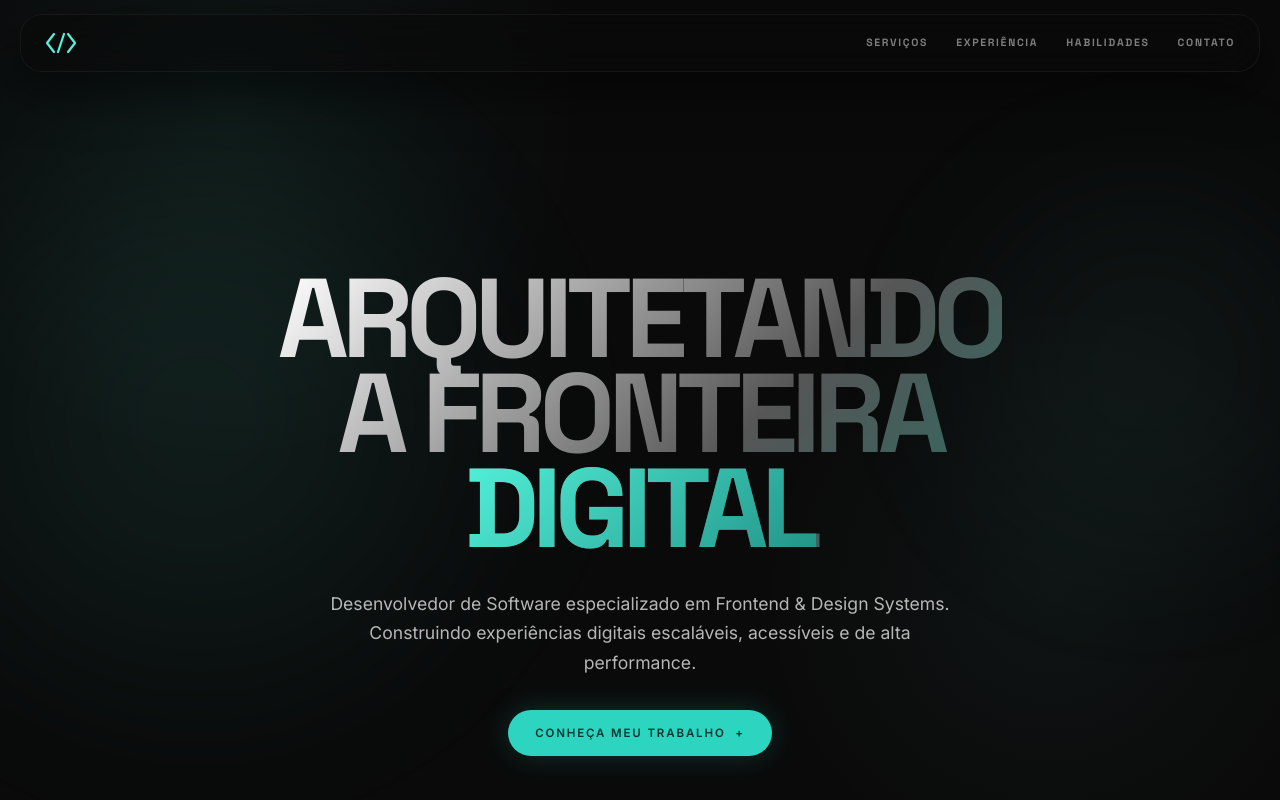
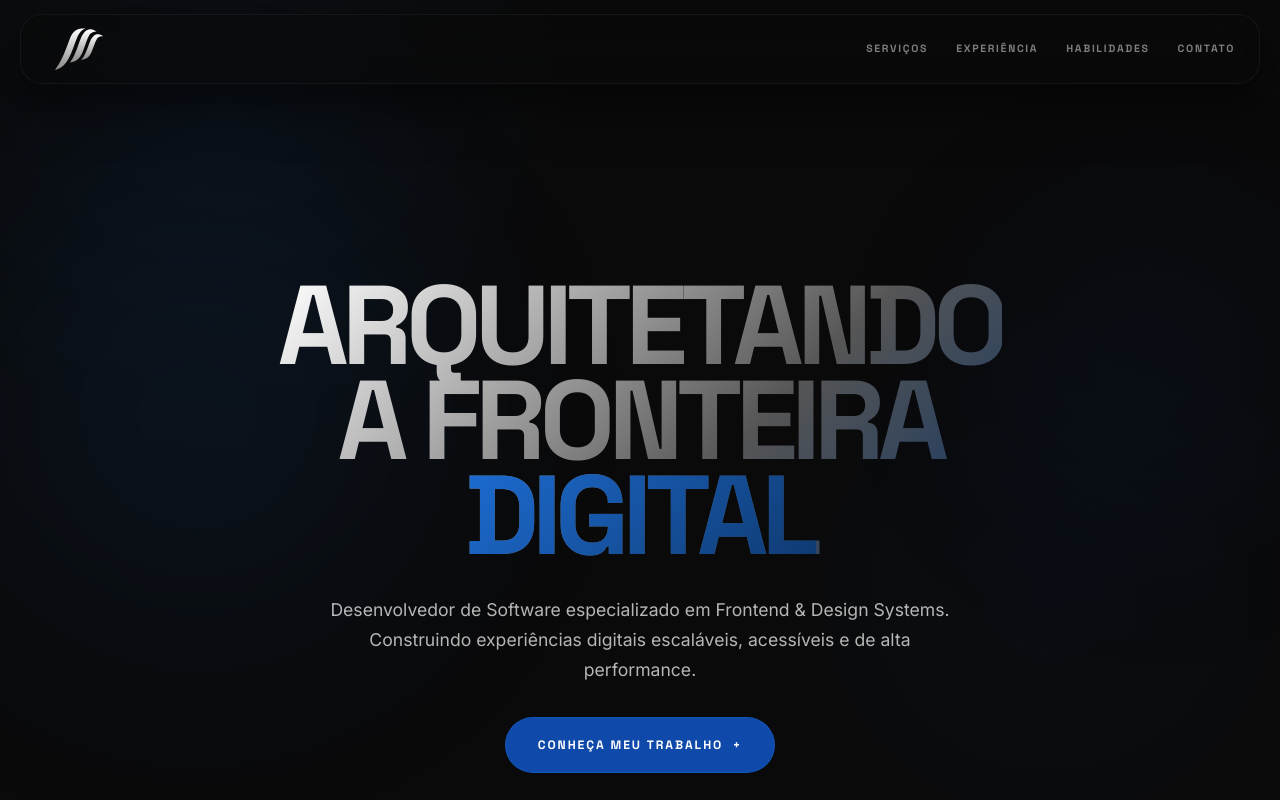
Before and after one commit to murillomartinss/murillo-lp, a React (Vite) app: page / in a window 1280 px wide. Built offline with nearby package versions, Linux system fonts and the light colour scheme.

Commit message:
feat: color lp

```diff
--- a/src/App.module.css
+++ b/src/App.module.css
@@ -20,7 +20,7 @@
 }
 
 .scrollViewport::-webkit-scrollbar-thumb {
-  background: rgba(87, 241, 219, 0.12);
+  background: rgba(var(--accent-rgb), 0.12);
 }
 
 .noise {
@@ -31,7 +31,7 @@
   opacity: 0.14;
   background:
     radial-gradient(circle at 20% 20%, rgba(255, 255, 255, 0.02) 0, transparent 22%),
-    radial-gradient(circle at 80% 10%, rgba(87, 241, 219, 0.025) 0, transparent 18%),
+    radial-gradient(circle at 80% 10%, rgba(var(--accent-rgb), 0.025) 0, transparent 18%),
     linear-gradient(rgba(255, 255, 255, 0.012) 1px, transparent 1px),
     linear-gradient(90deg, rgba(255, 255, 255, 0.012) 1px, transparent 1px);
   background-size: auto, auto, 140px 140px, 140px 140px;
@@ -52,7 +52,7 @@
   left: -12%;
   width: 44rem;
   height: 44rem;
-  background: radial-gradient(circle, rgba(87, 241, 219, 0.12), transparent 70%);
+  background: radial-gradient(circle, rgba(var(--accent-rgb), 0.12), transparent 70%);
 }
 
 .glowRight {
@@ -60,7 +60,7 @@
   bottom: 18%;
   width: 36rem;
   height: 36rem;
-  background: radial-gradient(circle, rgba(98, 208, 194, 0.1), transparent 70%);
+  background: radial-gradient(circle, rgba(var(--accent-2-rgb), 0.1), transparent 70%);
 }
 
 .navWrap {
@@ -91,6 +91,12 @@
   align-items: center;
   text-decoration: none;
   cursor: pointer;
+  overflow: visible;
+}
+
+.logoIcon {
+  transform: scale(1.8);
+  transform-origin: left center;
 }
 
 .navLinks {
@@ -118,9 +124,9 @@
 
 .navLinkActive,
 .navLinkActive:visited {
-  color: #2dd4bf;
+  color: #ffffff;
   padding-bottom: 0.35rem;
-  border-bottom: 2px solid #2dd4bf;
+  border-bottom: 2px solid var(--accent);
 }
 
 .resumeButton,
@@ -130,16 +136,16 @@
   justify-content: center;
   padding: 0.8rem 1.3rem;
   border-radius: 999px;
-  border: 1px solid rgba(45, 212, 191, 0.2);
-  color: #2dd4bf;
-  background: rgba(45, 212, 191, 0.1);
+  border: 1px solid rgba(var(--accent-2-rgb), 0.2);
+  color: var(--accent-2);
+  background: rgba(var(--accent-2-rgb), 0.1);
   text-decoration: none;
   font-family: var(--font-headline);
   font-size: 0.66rem;
   font-weight: 700;
   text-transform: uppercase;
   letter-spacing: 0.16em;
-  box-shadow: 0 0 15px rgba(45, 212, 191, 0.1);
+  box-shadow: 0 0 15px rgba(var(--accent-2-rgb), 0.1);
 }
 
 .canvas {
@@ -154,7 +160,6 @@
 .skillsSection {
   width: min(1240px, calc(100vw - 40px));
   margin: 0 auto;
-  scroll-margin-top: 7rem;
 }
 
 .sectionPanel {
@@ -202,14 +207,14 @@
   text-transform: uppercase;
   color: transparent;
   -webkit-text-fill-color: transparent;
-  background: linear-gradient(135deg, #ffffff 0%, #565656 62%, rgba(87, 241, 219, 0.42) 100%);
+  background: linear-gradient(135deg, #ffffff 0%, #565656 62%, rgba(var(--accent-rgb), 0.42) 100%);
   -webkit-background-clip: text;
   background-clip: text;
 }
 
 .heroTitle span {
   -webkit-text-fill-color: transparent;
-  background: linear-gradient(135deg, #54f5dd 0%, #1f8f83 100%);
+  background: linear-gradient(135deg, var(--accent) 0%, color-mix(in srgb, var(--accent) 50%, #000) 100%);
   -webkit-background-clip: text;
   background-clip: text;
 }
@@ -229,17 +234,17 @@
   justify-content: center;
   gap: 0.6rem;
   margin: 0 auto;
-  padding: 1rem 1.7rem;
+  padding: 1.2rem 2rem;
   border-radius: 999px;
-  background: #2dd4bf;
-  color: #003731;
+  border: 1px solid rgba(var(--accent-rgb), 0.3);
+  background: var(--accent-2);
+  color: #ffffff;
   text-decoration: none;
-  font-family: var(--font-body);
-  font-size: 0.72rem;
+  font-family: var(--font-headline);
+  font-size: 0.76rem;
   font-weight: 700;
   text-transform: uppercase;
   letter-spacing: 0.16em;
-  box-shadow: 0 0 30px rgba(45, 212, 191, 0.2);
 }
 
 .scrollHintWrap {
@@ -258,7 +263,7 @@
 }
 
 .scrollHint span {
-  color: #2dd4bf;
+  color: #93c5fd;
   font-family: var(--font-body);
   font-size: 0.6rem;
   text-transform: uppercase;
@@ -268,7 +273,7 @@
 .scrollHint div {
   width: 1px;
   height: 3rem;
-  background: linear-gradient(180deg, #2dd4bf, transparent);
+  background: linear-gradient(180deg, #93c5fd, transparent);
 }
 
 .servicesSection {
@@ -294,7 +299,7 @@
 .sectionLine {
   width: 6rem;
   height: 3px;
-  background: linear-gradient(90deg, #2dd4bf, transparent);
+  background: linear-gradient(90deg, var(--accent-2), transparent);
   transform-origin: left center;
 }
 
@@ -327,7 +332,7 @@
   background:
     linear-gradient(180deg, rgba(10, 10, 10, 0.12), rgba(10, 10, 10, 0.5)),
     linear-gradient(135deg, rgba(255, 255, 255, 0.04), transparent 35%),
-    radial-gradient(circle at 20% 20%, rgba(45, 212, 191, 0.08), transparent 28%),
+    radial-gradient(circle at 20% 20%, rgba(var(--accent-2-rgb), 0.08), transparent 28%),
     repeating-linear-gradient(
       0deg,
       rgba(255, 255, 255, 0.03) 0,
@@ -357,7 +362,7 @@
   margin-bottom: 1.4rem;
   border-radius: 999px;
   background: rgba(255, 255, 255, 0.05);
-  color: #2dd4bf;
+  color: var(--accent);
   font-family: var(--font-headline);
   font-size: 0.95rem;
   font-weight: 700;
@@ -398,7 +403,7 @@
   width: 36rem;
   height: 36rem;
   border-radius: 50%;
-  background: radial-gradient(circle, rgba(87, 241, 219, 0.08), transparent 70%);
+  background: radial-gradient(circle, rgba(var(--accent-rgb), 0.08), transparent 70%);
   filter: blur(100px);
   pointer-events: none;
 }
@@ -424,7 +429,7 @@
 
 .experienceHeader h2 span,
 .skillsIntro h2 span {
-  color: #57f1db;
+  color: var(--accent);
 }
 
 .experienceHeader p,
@@ -455,7 +460,7 @@
   width: 100%;
   height: 100%;
   transform-origin: top center;
-  background: linear-gradient(180deg, rgba(87, 241, 219, 0.95), rgba(87, 241, 219, 0.1));
+  background: linear-gradient(180deg, rgba(var(--accent-rgb), 0.95), rgba(var(--accent-rgb), 0.1));
 }
 
 .timelineItems {
@@ -487,12 +492,12 @@
 }
 
 .timelineNode {
-  background: rgba(87, 241, 219, 0.45);
+  background: rgba(var(--accent-rgb), 0.45);
 }
 
 .timelineNodeCurrent {
-  background: #57f1db;
-  box-shadow: 0 0 15px rgba(87, 241, 219, 0.8), 0 0 0 4px #0a0a0a;
+  background: var(--accent);
+  box-shadow: 0 0 15px rgba(var(--accent-rgb), 0.8), 0 0 0 4px #0a0a0a;
 }
 
 .timelineTop {
@@ -505,7 +510,7 @@
 
 .timelinePeriod {
   margin-bottom: 0.8rem;
-  color: #57f1db;
+  color: #a0a8b0;
   font-family: var(--font-body);
   font-size: 0.7rem;
   font-weight: 600;
@@ -592,7 +597,7 @@
   width: 38rem;
   height: 38rem;
   border-radius: 50%;
-  background: radial-gradient(circle, rgba(87, 241, 219, 0.06), transparent 72%);
+  background: radial-gradient(circle, rgba(var(--accent-rgb), 0.06), transparent 72%);
   filter: blur(100px);
   pointer-events: none;
 }
@@ -676,7 +681,7 @@
   display: inline-flex;
   align-items: center;
   justify-content: center;
-  color: #57f1db;
+  color: var(--accent);
   font-family: var(--font-headline);
   font-size: 1rem;
   font-weight: 700;
@@ -729,7 +734,7 @@
 .skillPillIcon {
   display: flex;
   align-items: center;
-  color: #2dd4bf;
+  color: var(--accent-2);
   flex-shrink: 0;
 }
 
@@ -759,7 +764,7 @@
 
 .contactEyebrow {
   margin: 0 0 1rem;
-  color: #57f1db;
+  color: #a0a8b0;
   font-size: 0.7rem;
   text-transform: uppercase;
   letter-spacing: 0.22em;
@@ -778,17 +783,18 @@
   display: inline-flex;
   align-items: center;
   justify-content: center;
-  gap: 0.7rem;
+  gap: 0.6rem;
   padding: 1.2rem 2rem;
-  background: #57f1db;
-  color: #003731;
+  border-radius: 999px;
+  border: 1px solid rgba(var(--accent-rgb), 0.3);
+  background: var(--accent-2);
+  color: #ffffff;
   text-decoration: none;
   font-family: var(--font-headline);
-  font-size: 0.82rem;
+  font-size: 0.76rem;
   font-weight: 700;
   text-transform: uppercase;
   letter-spacing: 0.16em;
-  box-shadow: 0 0 40px rgba(87, 241, 219, 0.15);
 }
 
 .contactLinks {
@@ -817,7 +823,7 @@
 .contactUnderline {
   width: 0;
   height: 1px;
-  background: #57f1db;
+  background: var(--accent);
   transition: width 240ms ease;
 }
 
--- a/src/App.tsx
+++ b/src/App.tsx
@@ -125,7 +125,7 @@ function FrameNav({ onNavigate, activeSection }: FrameNavProps) {
             onNavigate("#hero");
           }}
         >
-          <LogoIcon width={32} height={24} aria-label="Murillo Martins" />
+          <LogoIcon width={36} height={36} className={styles.logoIcon} aria-label="Murillo Martins" />
         </a>
         <nav className={styles.navLinks} aria-label="Primary">
           {landingContent.nav.items.map((item) => (
@@ -164,12 +164,27 @@ export default function App() {
     const normalizedHash = hash.startsWith("#") ? hash.slice(1) : hash;
     const targetId = landingContent.aliases[normalizedHash] ?? normalizedHash;
     const target = document.getElementById(targetId);
+    const viewport = scrollViewportRef.current;
 
-    if (!target) {
+    if (!target || !viewport) {
       return;
     }
 
-    target.scrollIntoView({ behavior, block: "start" });
+    const HEADER_OFFSET = 96;
+    // Experience section is much taller → parallax y is larger at nav time, needs less offset
+    const SECTION_ADJUSTMENTS: Record<string, number> = { experience: 96 };
+    const adjustment = SECTION_ADJUSTMENTS[targetId] ?? 0;
+
+    // offsetTop traversal avoids transform (parallax y) affecting the calculation
+    let layoutTop = 0;
+    let el: HTMLElement | null = target;
+    while (el && el !== viewport) {
+      layoutTop += el.offsetTop;
+      el = el.offsetParent as HTMLElement | null;
+    }
+
+    viewport.scrollTo({ top: layoutTop - HEADER_OFFSET + adjustment, behavior });
+    setActiveSection(targetId);
 
     if (window.location.hash !== `#${targetId}`) {
       window.history.replaceState(null, "", `#${targetId}`);
@@ -189,24 +204,37 @@ export default function App() {
   }, []);
 
   useEffect(() => {
+    const viewport = scrollViewportRef.current;
+    if (!viewport) return;
+
     const sectionIds = ["hero", "services", "experience", "skills", "contact"];
-    const observer = new IntersectionObserver(
-      (entries) => {
-        for (const entry of entries) {
-          if (entry.isIntersecting) {
-            setActiveSection(entry.target.id);
+
+    const updateActive = () => {
+      const viewportRect = viewport.getBoundingClientRect();
+      const activationLine = viewportRect.height * 0.35;
+
+      let best = sectionIds[0];
+      let bestDist = Infinity;
+
+      for (const id of sectionIds) {
+        const el = document.getElementById(id);
+        if (!el) continue;
+        const top = el.getBoundingClientRect().top - viewportRect.top;
+        if (top <= activationLine) {
+          const dist = activationLine - top;
+          if (dist < bestDist) {
+            bestDist = dist;
+            best = id;
           }
         }
-      },
-      { root: scrollViewportRef.current, threshold: 0.4 }
-    );
+      }
 
-    for (const id of sectionIds) {
-      const el = document.getElementById(id);
-      if (el) observer.observe(el);
-    }
+      setActiveSection(best);
+    };
 
-    return () => observer.disconnect();
+    viewport.addEventListener("scroll", updateActive, { passive: true });
+    updateActive();
+    return () => viewport.removeEventListener("scroll", updateActive);
   }, []);
 
   const { scrollYProgress } = useScroll({ container: scrollViewportRef });
@@ -301,7 +329,7 @@ export default function App() {
                     scrollToHash(landingContent.hero.cta.href);
                   }}
                   variants={cardReveal}
-                  whileHover={reduceMotion ? undefined : { y: -5, scale: 1.04, boxShadow: "0 0 60px rgba(45, 212, 191, 0.4)" }}
+                  whileHover={reduceMotion ? undefined : { backgroundColor: "#1a6fe0", boxShadow: "0 0 60px rgba(29, 111, 216, 0.4)" }}
                   whileTap={reduceMotion ? undefined : { scale: 0.98 }}
                 >
                   {landingContent.hero.cta.label}
@@ -579,7 +607,7 @@ export default function App() {
                 <motion.a
                   className={styles.contactButton}
                   href={landingContent.contact.cta.href}
-                  whileHover={reduceMotion ? undefined : { y: -6, scale: 1.04, boxShadow: "0 0 72px rgba(87, 241, 219, 0.3)" }}
+                  whileHover={reduceMotion ? undefined : { backgroundColor: "#1a6fe0", boxShadow: "0 0 72px rgba(29, 111, 216, 0.4)" }}
                   whileTap={reduceMotion ? undefined : { scale: 0.98 }}
                 >
                   {landingContent.contact.cta.label}
--- a/src/styles/global.css
+++ b/src/styles/global.css
@@ -4,6 +4,12 @@
   --font-body: "Inter", sans-serif;
   --color-bg: #0a0a0a;
   --color-text: #e2e2e2;
+
+  /* ── Accent — edite aqui para mudar a cor em todo o site ── */
+  --accent:       #1d6fd8;   /* cor principal          */
+  --accent-2:     #0f4aab;   /* variante mais escura    */
+  --accent-rgb:   29, 111, 216;   /* para rgba()       */
+  --accent-2-rgb: 15, 74, 171;   /* para rgba()       */
 }
 
 * {
@@ -24,8 +30,8 @@ body {
   margin: 0;
   overflow: hidden;
   background:
-    radial-gradient(circle at 18% 14%, rgba(87, 241, 219, 0.06), transparent 28%),
-    radial-gradient(circle at 82% 74%, rgba(98, 208, 194, 0.05), transparent 24%),
+    radial-gradient(circle at 18% 14%, rgba(var(--accent-rgb), 0.06), transparent 28%),
+    radial-gradient(circle at 82% 74%, rgba(var(--accent-2-rgb), 0.05), transparent 24%),
     #0a0a0a;
   color: var(--color-text);
   font-family: var(--font-body);
```
Also changed, not shown: .claude/settings.local.json (added), src/assets/logo.svg, 1 other file (tests, documents, lock files or other folders).
